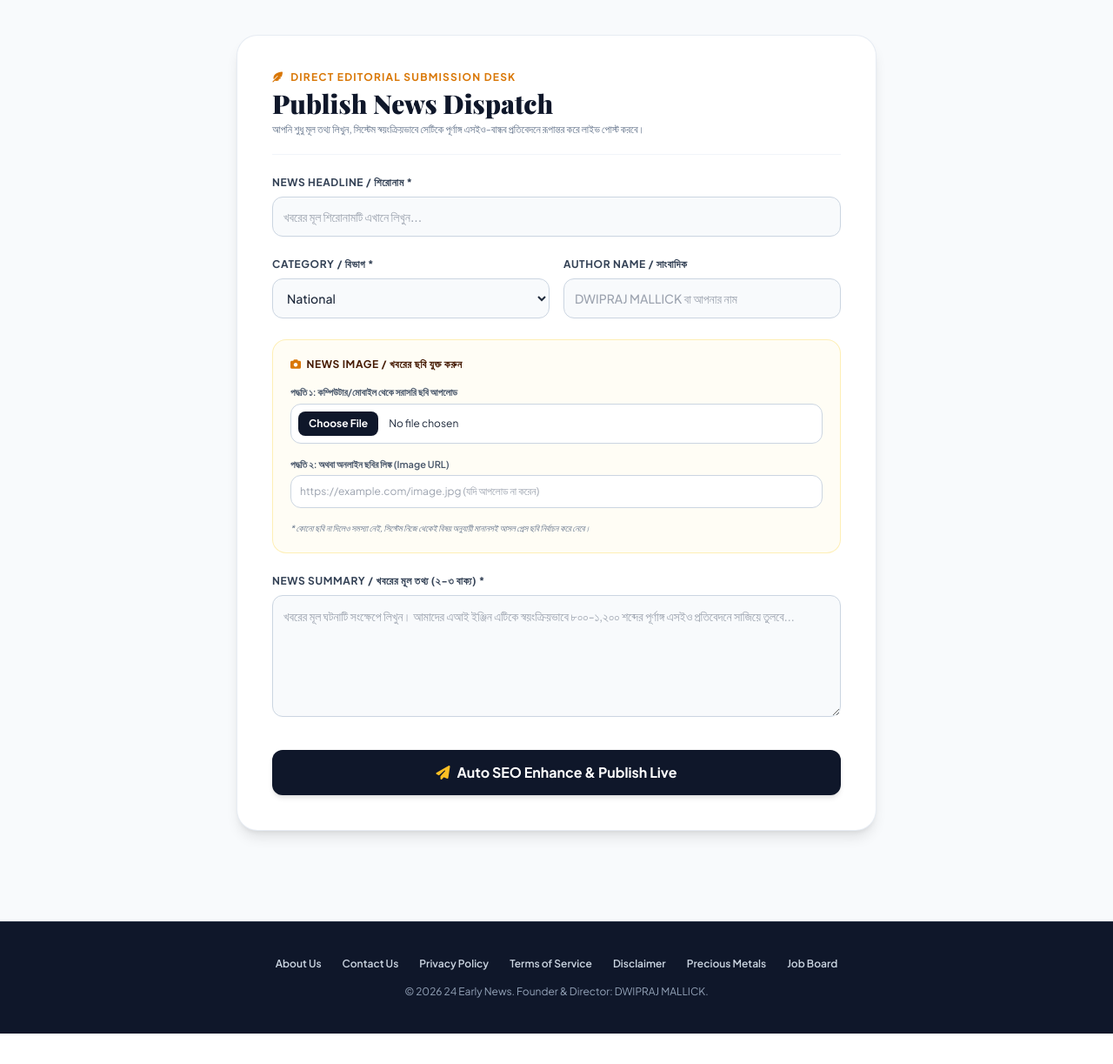
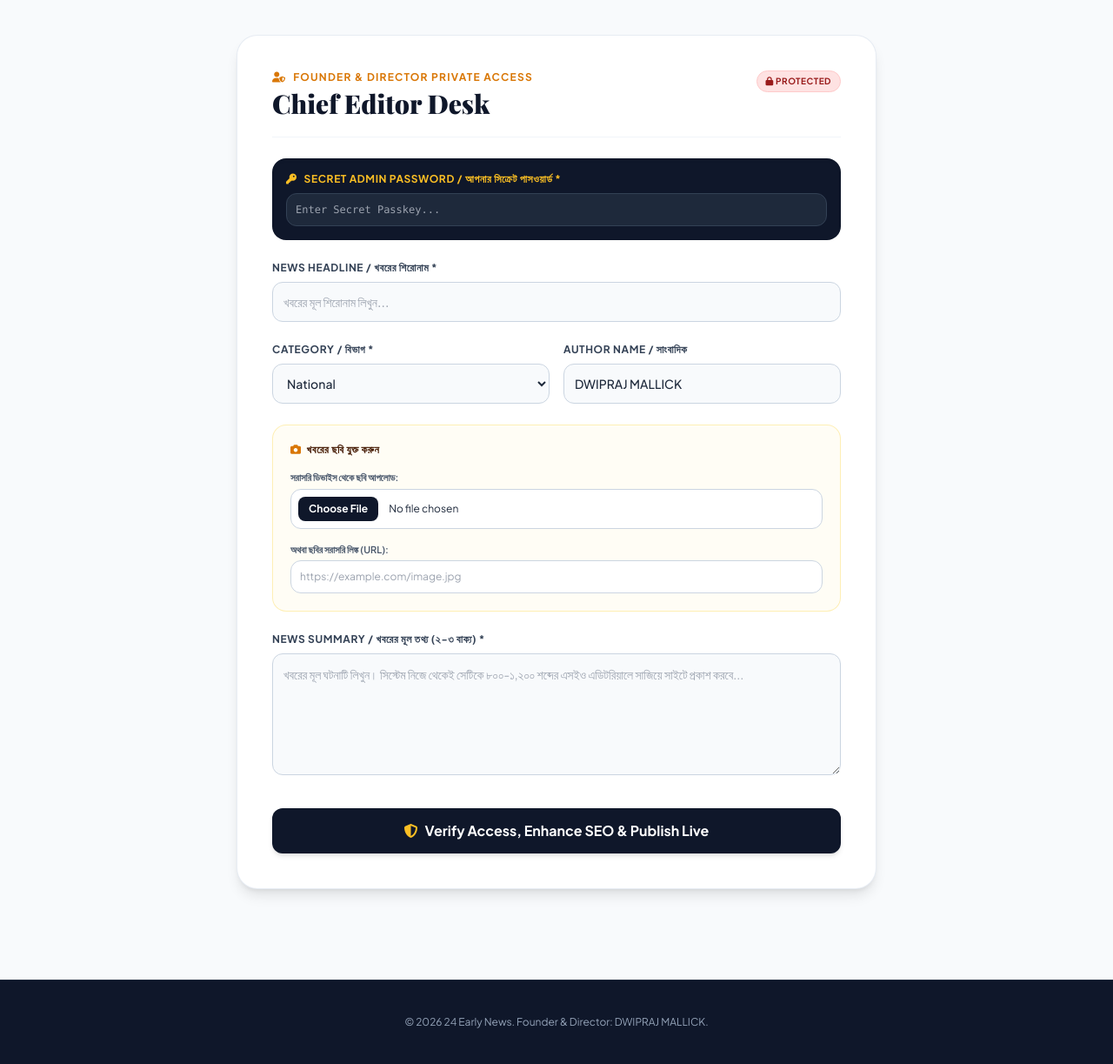
Before and after one commit to dwiprajm-byte/news-portal, a Flask app: page /submit-news in a window 1280 px wide. Shown: the part 53-1276 px from the top of the page at 87% size. Before the commit the page ends 1241 px from the top, so only its background shows below. Run offline with Flask 3, Linux system fonts and the light colour scheme; some libraries are stand-ins or nearby versions; some web fonts are replaced.

Commit message:
Lock news publishing desk with private admin passkey protection

```diff
--- a/app.py
+++ b/app.py
@@ -345,9 +345,17 @@ def like_news(news_id):
                 return jsonify({'status': 'success', 'likes': n['likes']})
     return jsonify({'status': 'not_found', 'likes': 0})
 
+ADMIN_SECRET_KEY = "admin2026"  # আপনার ব্যক্তিগত অ্যাডমিন পাসওয়ার্ড
+
 @app.route('/submit-news', methods=['GET', 'POST'])
 def submit_news():
     if request.method == 'POST':
+        admin_key = request.form.get('admin_key', '').strip()
+
+        # পাসওয়ার্ড চেক: সঠিক না হলে সরাসরি রিজেক্ট
+        if admin_key != ADMIN_SECRET_KEY:
+            return jsonify({'status': 'error', 'message': 'অ্যাক্সেস ডিনাইড: ভুল অ্যাডমিন পাসওয়ার্ড!'}), 403
+
         title = request.form.get('title', '').strip()
         summary = request.form.get('summary', '').strip()
         author = request.form.get('author', '').strip() or 'DWIPRAJ MALLICK'
@@ -357,7 +365,7 @@ def submit_news():
         if len(title) < 5 or len(summary) < 15:
             return jsonify({'status': 'error', 'message': 'Title and summary are too short.'}), 400
 
-        # ১. সরাসরি ছবি আপলোড হ্যান্ডলিং
+        # ১. ছবি আপলোড
         final_image = None
         if 'image_file' in request.files:
             file = request.files['image_file']
@@ -370,17 +378,17 @@ def submit_news():
                     file.save(os.path.join(upload_folder, filename))
                     final_image = f"/static/uploads/{filename}"
 
-        # ২. অনলাইন ইমেজ লিঙ্ক হ্যান্ডলিং
+        # ২. অনলাইন ইমেজ লিঙ্ক
         if not final_image and image_url and image_url.startswith('http'):
             final_image = image_url
 
-        # ৩. কোনো ছবি না দিলে স্বয়ংক্রিয় প্রাসঙ্গিক ফলব্যাক ছবি নির্বাচন
+        # ৩. ফলব্যাক ছবি
         if not final_image:
             cat = category if category in CATEGORY_FALLBACK_IMAGES else 'National'
             pool = CATEGORY_FALLBACK_IMAGES[cat]
             final_image = pool[abs(hash(title)) % len(pool)]
 
-        # ৪. স্বয়ংক্রিয়ভাবে পূর্ণাঙ্গ এসইও-বান্ধব প্রতিবেদনে রূপান্তর
+        # ৪. স্বয়ংক্রিয় এসইও আর্টিকেল তৈরি
         clean_content = generate_clean_article(title, summary, category)
         article_id = int(time.time() * 1000)
 
--- a/templates/submit_news.html
+++ b/templates/submit_news.html
@@ -3,7 +3,7 @@
 <head>
   <meta charset="UTF-8">
   <meta name="viewport" content="width=device-width, initial-scale=1.0">
-  <title>Editorial Desk | Publish Verified News | 24 Early News</title>
+  <title>Admin Editorial Desk | 24 Early News</title>
   <script src="https://cdn.tailwindcss.com"></script>
   <link rel="stylesheet" href="https://cdnjs.cloudflare.com/ajax/libs/font-awesome/6.4.0/css/all.min.css">
   <link href="https://fonts.googleapis.com/css2?family=Playfair+Display:ital,wght@0,600;0,700;0,900;1,400&family=Plus+Jakarta+Sans:wght@300;400;500;600;700;800&display=swap" rel="stylesheet">
@@ -14,7 +14,7 @@
 </head>
 <body class="text-slate-800 antialiased selection:bg-amber-500 selection:text-white">
 
-  <!-- হেডার ও হোম বোতাম -->
+  <!-- হেডার ও হোম বাটন -->
   <header class="bg-white border-b border-stone-200 sticky top-0 z-40 shadow-xs">
     <div class="max-w-4xl mx-auto px-4 py-3 flex justify-between items-center">
       <a href="/" class="flex items-center gap-2 font-bold text-slate-900 headline-font text-xl hover:text-amber-800 transition">
@@ -29,20 +29,32 @@
   <main class="max-w-3xl mx-auto px-4 py-10">
     <div class="bg-white rounded-3xl p-6 sm:p-10 shadow-lg border border-slate-200/80">
 
-      <div class="border-b border-slate-100 pb-5 mb-6">
-        <div class="flex items-center gap-2 text-xs font-bold uppercase tracking-widest text-amber-600 mb-1">
-          <i class="fas fa-feather-alt"></i> Direct Editorial Submission Desk
+      <div class="border-b border-slate-100 pb-5 mb-6 flex justify-between items-start">
+        <div>
+          <div class="flex items-center gap-2 text-xs font-bold uppercase tracking-widest text-amber-600 mb-1">
+            <i class="fas fa-user-shield"></i> Founder & Director Private Access
+          </div>
+          <h1 class="headline-font text-2xl sm:text-3xl font-black text-slate-900">Chief Editor Desk</h1>
         </div>
-        <h1 class="headline-font text-2xl sm:text-3xl font-black text-slate-900">Publish News Dispatch</h1>
-        <p class="text-xs text-slate-500 mt-1">আপনি শুধু মূল তথ্য লিখুন, সিস্টেম স্বয়ংক্রিয়ভাবে সেটিকে পূর্ণাঙ্গ এসইও-বান্ধব প্রতিবেদনে রূপান্তর করে লাইভ পোস্ট করবে।</p>
+        <span class="bg-red-100 text-red-800 text-[10px] font-bold px-2.5 py-1 rounded-full uppercase tracking-wider border border-red-200">
+          <i class="fas fa-lock"></i> Protected
+        </span>
       </div>
 
       <form id="newsForm" enctype="multipart/form-data" class="space-y-6">
 
+        <!-- সিক্রেট অ্যাডমিন পাসওয়ার্ড -->
+        <div class="bg-slate-900 text-white p-4 rounded-2xl shadow-inner">
+          <label class="block text-xs font-bold uppercase tracking-wider text-amber-400 mb-2 flex items-center gap-2">
+            <i class="fas fa-key"></i> Secret Admin Password / আপনার সিক্রেট পাসওয়ার্ড *
+          </label>
+          <input type="password" id="admin_key" name="admin_key" required placeholder="Enter Secret Passkey..." class="w-full bg-slate-800 border border-slate-700 rounded-xl p-2.5 text-xs text-white focus:outline-none focus:ring-2 focus:ring-amber-500 font-mono">
+        </div>
+
         <!-- শিরোনাম -->
         <div>
-          <label class="block text-xs font-bold uppercase tracking-wider text-slate-700 mb-2">News Headline / শিরোনাম *</label>
-          <input type="text" id="title" name="title" required placeholder="খবরের মূল শিরোনামটি এখানে লিখুন..." class="w-full bg-slate-50 border border-slate-300 rounded-xl p-3 text-sm focus:outline-none focus:ring-2 focus:ring-amber-500 focus:bg-white font-medium">
+          <label class="block text-xs font-bold uppercase tracking-wider text-slate-700 mb-2">News Headline / খবরের শিরোনাম *</label>
+          <input type="text" id="title" name="title" required placeholder="খবরের মূল শিরোনাম লিখুন..." class="w-full bg-slate-50 border border-slate-300 rounded-xl p-3 text-sm focus:outline-none focus:ring-2 focus:ring-amber-500 focus:bg-white font-medium">
         </div>
 
         <div class="grid grid-cols-1 sm:grid-cols-2 gap-4">
@@ -60,41 +72,40 @@
             </select>
           </div>
 
-          <!-- সাংবাদিক / লেখকের নাম -->
+          <!-- লেখক / সাংবাদিক -->
           <div>
             <label class="block text-xs font-bold uppercase tracking-wider text-slate-700 mb-2">Author Name / সাংবাদিক</label>
-            <input type="text" id="author" name="author" placeholder="DWIPRAJ MALLICK বা আপনার নাম" class="w-full bg-slate-50 border border-slate-300 rounded-xl p-3 text-sm focus:outline-none focus:ring-2 focus:ring-amber-500 focus:bg-white font-medium">
+            <input type="text" id="author" name="author" value="DWIPRAJ MALLICK" class="w-full bg-slate-50 border border-slate-300 rounded-xl p-3 text-sm focus:outline-none focus:ring-2 focus:ring-amber-500 focus:bg-white font-medium">
           </div>
         </div>
 
-        <!-- ছবি আপলোড ও ছবির লিঙ্ক অপশন -->
+        <!-- ছবি আপলোড ও অনলাইন লিঙ্ক -->
         <div class="p-5 bg-amber-50/50 rounded-2xl border border-amber-200/60 space-y-4">
           <label class="block text-xs font-bold uppercase tracking-wider text-amber-950 flex items-center gap-1.5">
-            <i class="fas fa-camera text-amber-600"></i> News Image / খবরের ছবি যুক্ত করুন
+            <i class="fas fa-camera text-amber-600"></i> খবরের ছবি যুক্ত করুন
           </label>
 
           <div>
-            <span class="text-[11px] font-semibold text-slate-600 block mb-1">পদ্ধতি ১: কম্পিউটার/মোবাইল থেকে সরাসরি ছবি আপলোড</span>
+            <span class="text-[11px] font-semibold text-slate-600 block mb-1">সরাসরি ডিভাইস থেকে ছবি আপলোড:</span>
             <input type="file" id="image_file" name="image_file" accept="image/*" class="w-full bg-white border border-slate-300 rounded-xl p-2 text-xs file:mr-3 file:py-1.5 file:px-3 file:rounded-lg file:border-0 file:text-xs file:font-bold file:bg-slate-900 file:text-white hover:file:bg-slate-800">
           </div>
 
           <div>
-            <span class="text-[11px] font-semibold text-slate-600 block mb-1">পদ্ধতি ২: অথবা অনলাইন ছবির লিঙ্ক (Image URL)</span>
-            <input type="url" id="image_url" name="image_url" placeholder="https://example.com/image.jpg (যদি আপলোড না করেন)" class="w-full bg-white border border-slate-300 rounded-xl p-2.5 text-xs focus:outline-none focus:ring-2 focus:ring-amber-500">
+            <span class="text-[11px] font-semibold text-slate-600 block mb-1">অথবা ছবির সরাসরি লিঙ্ক (URL):</span>
+            <input type="url" id="image_url" name="image_url" placeholder="https://example.com/image.jpg" class="w-full bg-white border border-slate-300 rounded-xl p-2.5 text-xs focus:outline-none focus:ring-2 focus:ring-amber-500">
           </div>
-          <p class="text-[10px] text-slate-500 italic">* কোনো ছবি না দিলেও সমস্যা নেই, সিস্টেম নিজে থেকেই বিষয় অনুযায়ী মানানসই আসল প্রেস ছবি নির্বাচন করে নেবে।</p>
         </div>
 
-        <!-- খবরের বিবরণ / পয়েন্ট -->
+        <!-- সারসংক্ষেপ -->
         <div>
           <label class="block text-xs font-bold uppercase tracking-wider text-slate-700 mb-2">News Summary / খবরের মূল তথ্য (২-৩ বাক্য) *</label>
-          <textarea id="summary" name="summary" rows="5" required placeholder="খবরের মূল ঘটনাটি সংক্ষেপে লিখুন। আমাদের এআই ইঞ্জিন এটিকে স্বয়ংক্রিয়ভাবে ৮০০-১,২০০ শব্দের পূর্ণাঙ্গ এসইও প্রতিবেদনে সাজিয়ে তুলবে..." class="w-full bg-slate-50 border border-slate-300 rounded-xl p-3 text-sm focus:outline-none focus:ring-2 focus:ring-amber-500 focus:bg-white font-normal leading-relaxed"></textarea>
+          <textarea id="summary" name="summary" rows="5" required placeholder="খবরের মূল ঘটনাটি লিখুন। সিস্টেম নিজে থেকেই সেটিকে ৮০০-১,২০০ শব্দের এসইও এডিটরিয়ালে সাজিয়ে সাইটে প্রকাশ করবে..." class="w-full bg-slate-50 border border-slate-300 rounded-xl p-3 text-sm focus:outline-none focus:ring-2 focus:ring-amber-500 focus:bg-white font-normal leading-relaxed"></textarea>
         </div>
 
-        <!-- সাবমিট বাটন -->
+        <!-- বাটন -->
         <div class="pt-2">
           <button type="submit" id="submitBtn" class="w-full bg-slate-900 hover:bg-slate-800 text-white font-bold py-3.5 rounded-xl transition flex items-center justify-center gap-2 shadow-md hover:shadow-lg">
-            <i class="fas fa-paper-plane text-amber-400"></i> <span>Auto SEO Enhance & Publish Live</span>
+            <i class="fas fa-shield-alt text-amber-400"></i> <span>Verify Access, Enhance SEO & Publish Live</span>
           </button>
         </div>
 
@@ -104,15 +115,6 @@
   </main>
 
   <footer class="bg-[#0f172a] text-slate-400 text-xs py-10 mt-16 text-center border-t border-slate-800">
-    <div class="max-w-7xl mx-auto px-4 flex flex-wrap justify-center gap-6 mb-4 font-semibold text-slate-300">
-      <a href="/about-us" class="hover:text-white transition">About Us</a>
-      <a href="/contact" class="hover:text-white transition">Contact Us</a>
-      <a href="/privacy-policy" class="hover:text-white transition">Privacy Policy</a>
-      <a href="/terms" class="hover:text-white transition">Terms of Service</a>
-      <a href="/disclaimer" class="hover:text-white transition">Disclaimer</a>
-      <a href="/metals" class="hover:text-white transition">Precious Metals</a>
-      <a href="/jobs" class="hover:text-white transition">Job Board</a>
-    </div>
     <p class="text-slate-400">&copy; 2026 24 Early News. Founder & Director: DWIPRAJ MALLICK.</p>
   </footer>
 
@@ -124,7 +126,7 @@
     form.addEventListener('submit', function(e) {
       e.preventDefault();
       btn.disabled = true;
-      btn.innerHTML = '<i class="fas fa-spinner fa-spin text-amber-400"></i> Generating SEO Article & Publishing...';
+      btn.innerHTML = '<i class="fas fa-spinner fa-spin text-amber-400"></i> Verifying & Publishing...';
 
       const formData = new FormData(form);
 
@@ -136,22 +138,22 @@
       .then(data => {
         if(data.status === 'success') {
           msg.className = 'text-center text-xs font-semibold p-3 rounded-xl bg-emerald-100 text-emerald-800 block';
-          msg.innerText = 'News published successfully! Redirecting to article...';
+          msg.innerText = 'News verified and published live! Redirecting...';
           setTimeout(() => {
             window.location.href = data.redirect;
           }, 1000);
         } else {
           msg.className = 'text-center text-xs font-semibold p-3 rounded-xl bg-rose-100 text-rose-800 block';
-          msg.innerText = data.message || 'Error occurred while publishing.';
+          msg.innerText = data.message || 'Access Denied: Incorrect secret password.';
           btn.disabled = false;
-          btn.innerHTML = '<i class="fas fa-paper-plane text-amber-400"></i> Auto SEO Enhance & Publish Live';
+          btn.innerHTML = '<i class="fas fa-shield-alt text-amber-400"></i> Verify Access, Enhance SEO & Publish Live';
         }
       })
       .catch(err => {
         msg.className = 'text-center text-xs font-semibold p-3 rounded-xl bg-rose-100 text-rose-800 block';
-        msg.innerText = 'Failed to submit article. Please try again.';
+        msg.innerText = 'Network error. Please try again.';
         btn.disabled = false;
-        btn.innerHTML = '<i class="fas fa-paper-plane text-amber-400"></i> Auto SEO Enhance & Publish Live';
+        btn.innerHTML = '<i class="fas fa-shield-alt text-amber-400"></i> Verify Access, Enhance SEO & Publish Live';
       });
     });
   </script>
```
